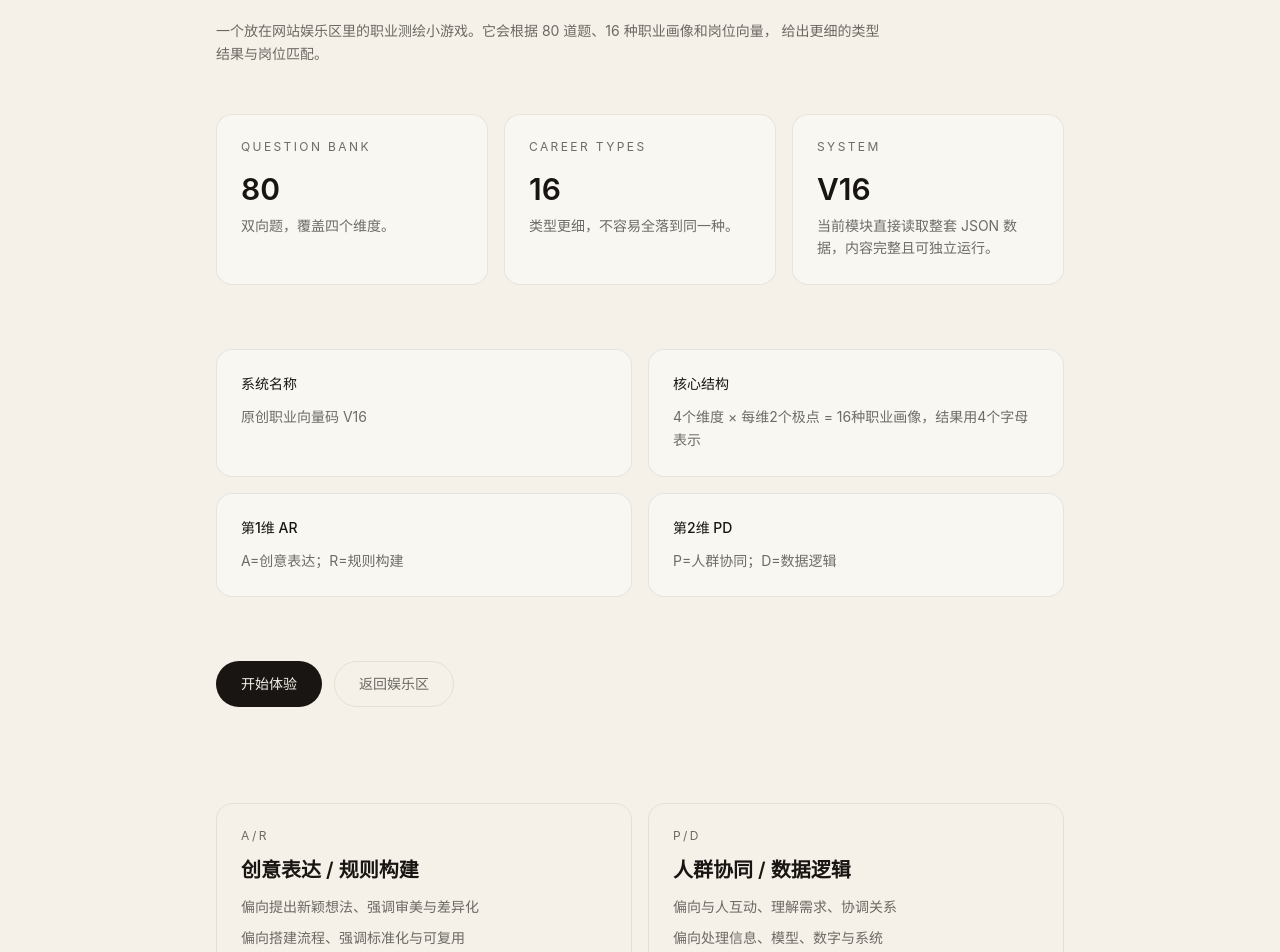
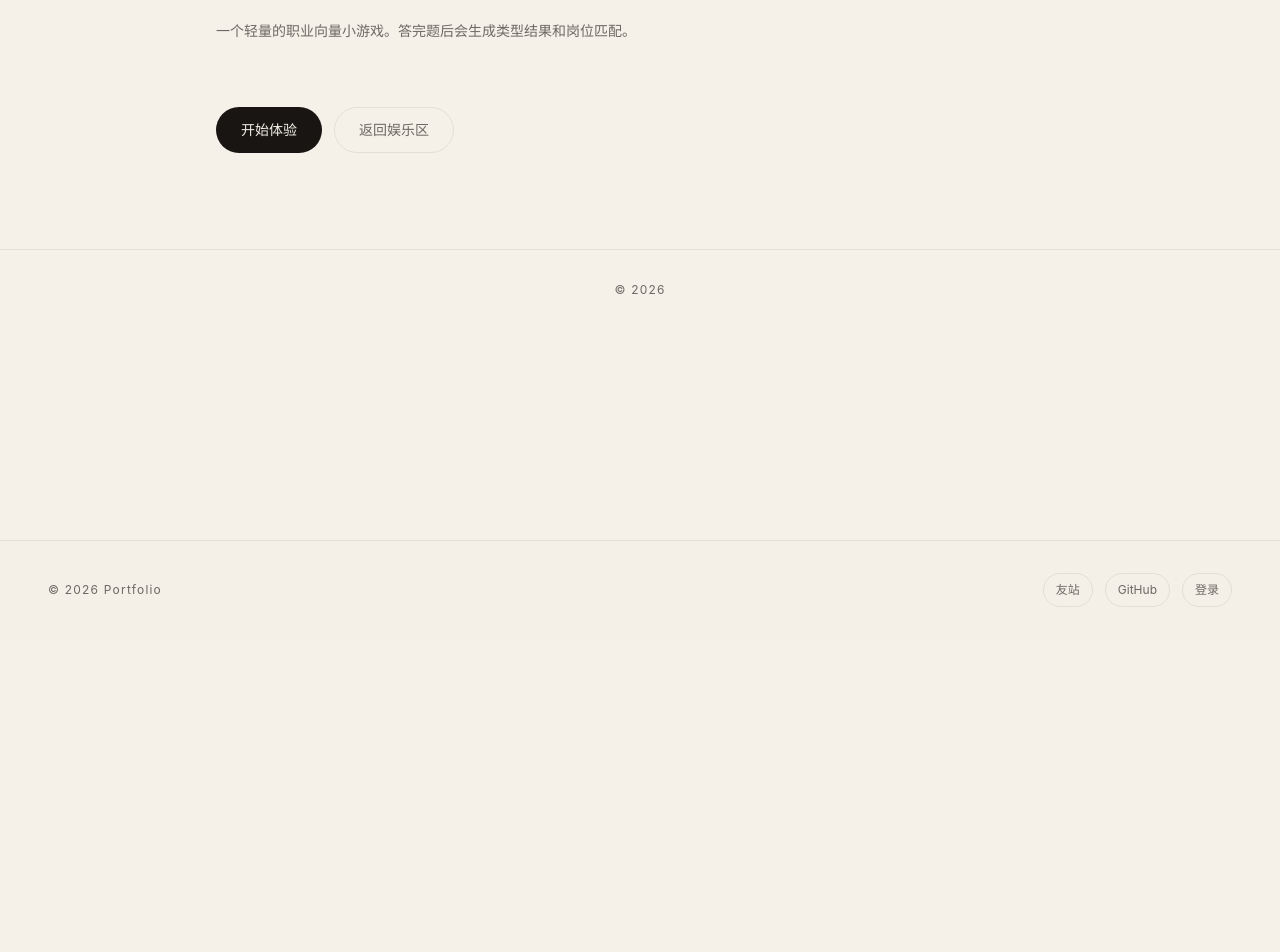
Before and after one commit to Lin-Jiong-HDU/moonsilver-blog, a Next.js app: page /jobti in a window 1280 px wide. Shown: the part 260-1212 px from the top of the page. After the commit the page ends 899 px from the top, so only its background shows below. Built offline with nearby package versions, Linux system fonts and the light colour scheme.

Commit message:
改成moonsilver了

```diff
--- a/app/jobti/jobti-client.tsx
+++ b/app/jobti/jobti-client.tsx
@@ -7,7 +7,6 @@ import {
   dimensions,
   getAbilityById,
   normalizedQuestions,
-  systemOverview,
 } from "@/app/jobti/jobti-data";
 import { calculateJobtiResult, createEmptyAnswers } from "@/app/jobti/jobti-engine";
 
@@ -94,38 +93,8 @@ export function JobtiClient() {
           <SectionLabel>Entertainment</SectionLabel>
           <h1 className="mt-4 text-4xl font-bold md:text-5xl">Jobti</h1>
           <p className="mt-4 max-w-2xl text-sm leading-relaxed text-white/40">
-            一个放在网站娱乐区里的职业测绘小游戏。它会根据 80 道题、16 种职业画像和岗位向量，
-            给出更细的类型结果与岗位匹配。
+            一个轻量的职业向量小游戏。答完题后会生成类型结果和岗位匹配。
           </p>
-
-          <div className="mt-12 grid gap-4 md:grid-cols-3">
-            <div className="rounded-2xl border border-white/8 bg-white/[0.02] p-6">
-              <p className="text-xs uppercase tracking-[0.2em] text-white/30">Question Bank</p>
-              <p className="mt-4 text-3xl font-semibold text-white">{normalizedQuestions.length}</p>
-              <p className="mt-2 text-sm leading-relaxed text-white/40">双向题，覆盖四个维度。</p>
-            </div>
-            <div className="rounded-2xl border border-white/8 bg-white/[0.02] p-6">
-              <p className="text-xs uppercase tracking-[0.2em] text-white/30">Career Types</p>
-              <p className="mt-4 text-3xl font-semibold text-white">{careerTypes.length}</p>
-              <p className="mt-2 text-sm leading-relaxed text-white/40">类型更细，不容易全落到同一种。</p>
-            </div>
-            <div className="rounded-2xl border border-white/8 bg-white/[0.02] p-6">
-              <p className="text-xs uppercase tracking-[0.2em] text-white/30">System</p>
-              <p className="mt-4 text-3xl font-semibold text-white">V16</p>
-              <p className="mt-2 text-sm leading-relaxed text-white/40">
-                当前模块直接读取整套 JSON 数据，内容完整且可独立运行。
-              </p>
-            </div>
-          </div>
-
-          <div className="mt-16 grid gap-4 md:grid-cols-2">
-            {systemOverview.slice(0, 4).map((item) => (
-              <div key={item.section} className="rounded-2xl border border-white/8 bg-white/[0.02] p-6">
-                <p className="text-sm font-medium text-white">{item.section}</p>
-                <p className="mt-3 text-sm leading-relaxed text-white/40">{item.content}</p>
-              </div>
-            ))}
-          </div>
 
           <div className="mt-16 flex flex-wrap gap-3">
             <button
@@ -141,27 +110,6 @@ export function JobtiClient() {
             >
               返回娱乐区
             </Link>
-          </div>
-        </section>
-
-        <section className="mx-auto max-w-4xl px-6 pb-24">
-          <div className="grid grid-cols-1 gap-4 md:grid-cols-2">
-            {dimensions.map((dimension) => (
-              <div key={dimension.dimension} className="rounded-2xl border border-white/8 p-6">
-                <p className="text-xs uppercase tracking-[0.2em] text-white/30">
-                  {dimension.left_letter}/{dimension.right_letter}
-                </p>
-                <h2 className="mt-3 text-xl font-semibold text-white">
-                  {dimension.left_name_cn} / {dimension.right_name_cn}
-                </h2>
-                <p className="mt-3 text-sm leading-relaxed text-white/40">
-                  {dimension.left_description}
-                </p>
-                <p className="mt-2 text-sm leading-relaxed text-white/40">
-                  {dimension.right_description}
-                </p>
-              </div>
-            ))}
           </div>
         </section>
 
```
Also changed, not shown: app/jobti/career_game_data.json.
